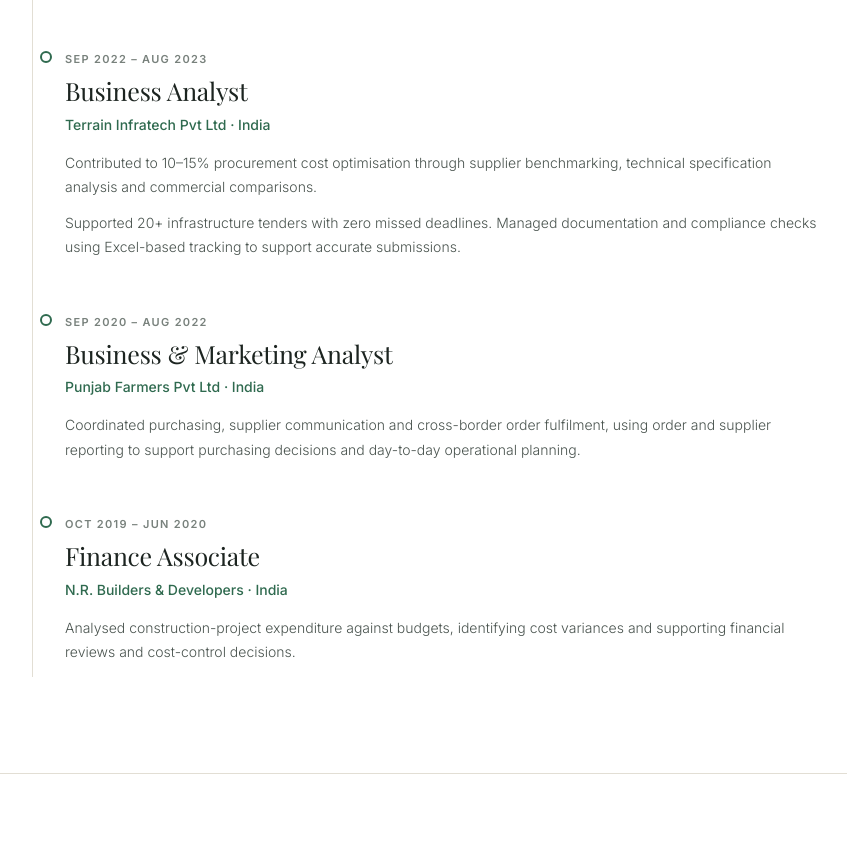
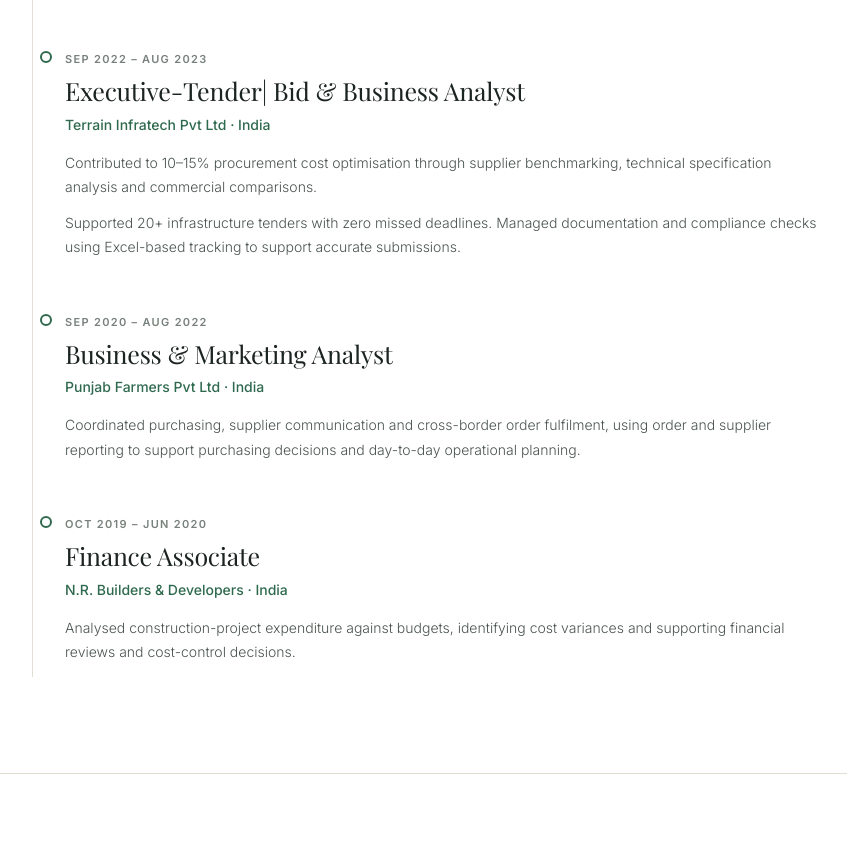
Before and after one commit to aasthas2797-cmd/Portfolio, a plain HTML site: page index.html in a window 1280 px wide. Shown: the part 4159-5026 px from the top of the page, without its empty margins (336-1183 px from the left). Drawn offline with nearby package versions, Linux system fonts and the light colour scheme; files whose address does not match are found by name; a web font is replaced by a local one.

Commit message:
index.html

```diff
--- a/index.html
+++ b/index.html
@@ -255,7 +255,7 @@
 <article class="relative experience-role"><div class="timeline-node"></div><span class="date-range">Aug – Sep 2025</span><h3>Project Manager — Pro Bono Consulting</h3><p class="experience-company">Blackmont Consulting · UK</p>
 <div class="experience-points"><p>Led project coordination for an eight-person consulting team assessing the viability of a fintech MVP, translating an open-ended client brief into defined research workstreams, responsibilities and delivery milestones.</p><p>Consolidated market research, stakeholder feedback and project risks to identify gaps in the assessment, clarify outstanding assumptions and establish priorities for further validation.</p></div>
 </article>
-<article class="relative experience-role"><div class="timeline-node"></div><span class="date-range">Sep 2022 – Aug 2023</span><h3>Business Analyst</h3><p class="experience-company">Terrain Infratech Pvt Ltd · India</p>
+<article class="relative experience-role"><div class="timeline-node"></div><span class="date-range">Sep 2022 – Aug 2023</span><h3>Executive-Tender| Bid & Business Analyst</h3><p class="experience-company">Terrain Infratech Pvt Ltd · India</p>
 <div class="experience-points"><p>Contributed to 10–15% procurement cost optimisation through supplier benchmarking, technical specification analysis and commercial comparisons.</p><p>Supported 20+ infrastructure tenders with zero missed deadlines. Managed documentation and compliance checks using Excel-based tracking to support accurate submissions.</p></div>
 </article>
 <article class="relative experience-role"><div class="timeline-node"></div><span class="date-range">Sep 2020 – Aug 2022</span><h3>Business &amp; Marketing Analyst</h3><p class="experience-company">Punjab Farmers Pvt Ltd · India</p>
```
